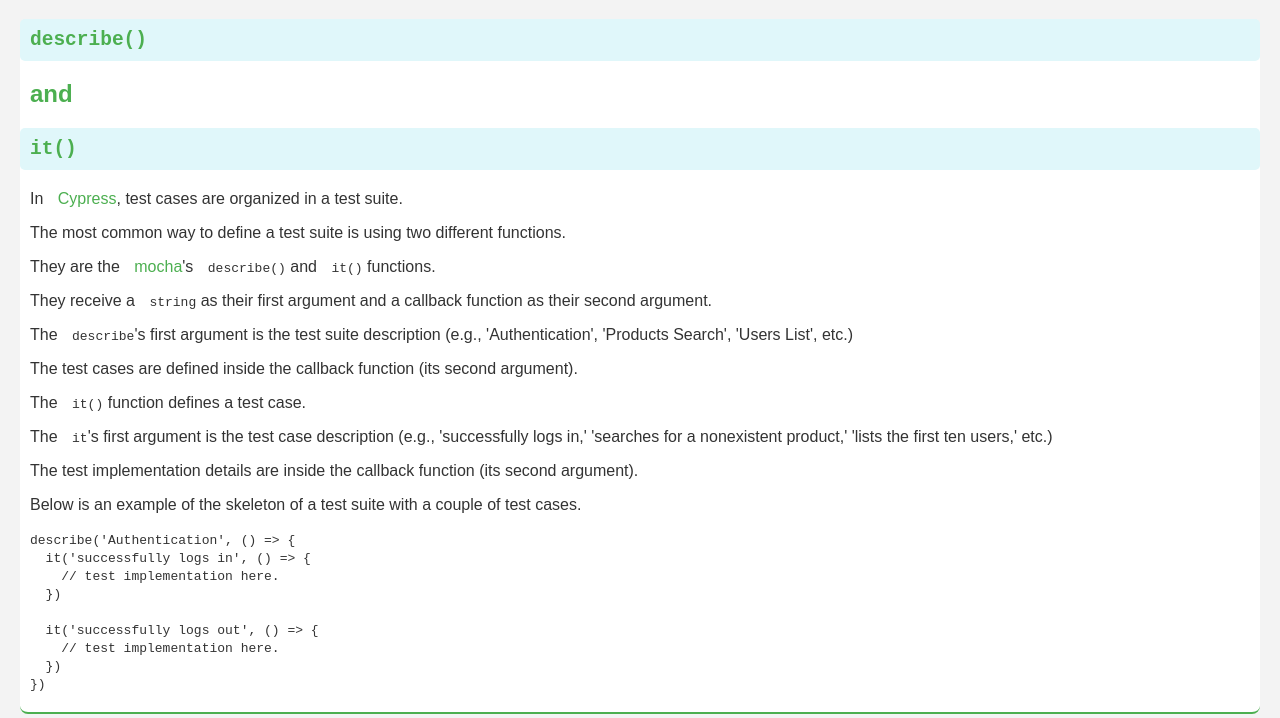
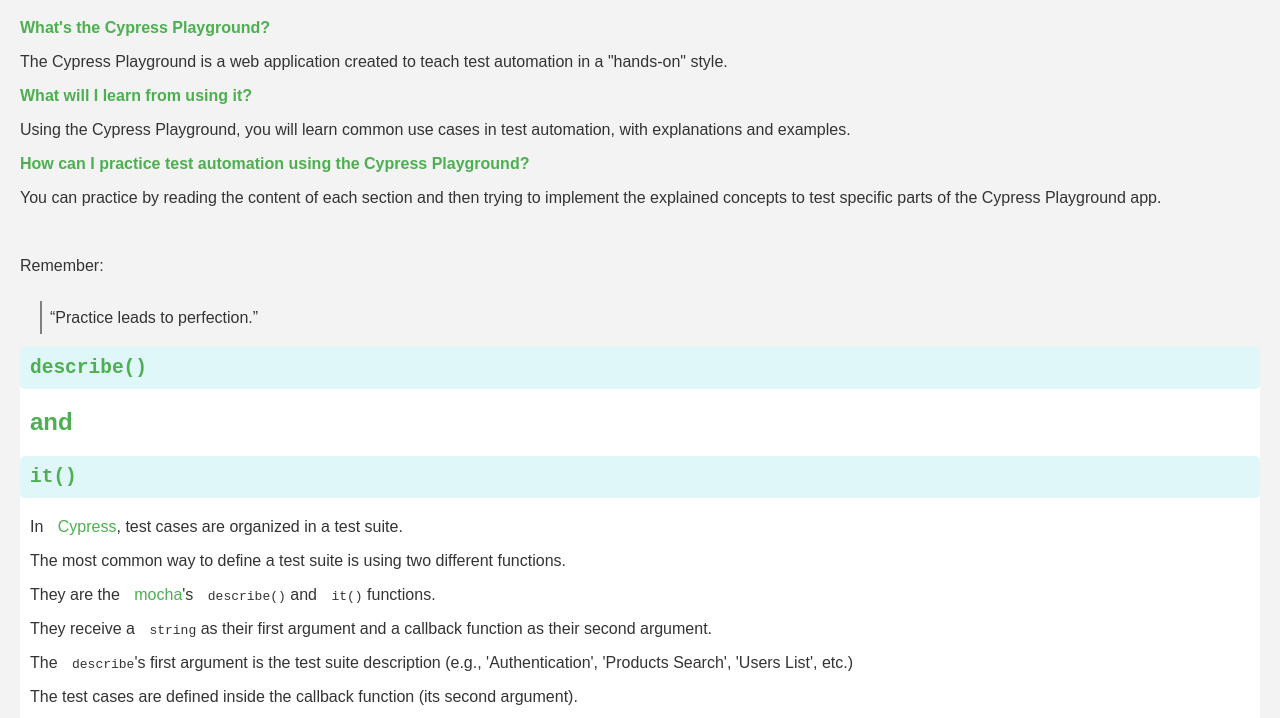
Before and after one commit to wlsf82/cypress-playground, a website: page src/index.html in a window 1280 px wide. Shown: the part 82-800 px from the top of the page. Drawn offline with Linux system fonts and the light colour scheme.

Commit message:
Add app intro

```diff
--- a/src/index.html
+++ b/src/index.html
@@ -10,6 +10,16 @@
   <body>
     <div>
       <h1 id="title">🌲 Cypress Playground 🛝</h1>
+      <p><strong>What's the Cypress Playground?</strong></p>
+      <p>The Cypress Playground is a web application created to teach test automation in a "hands-on" style.</p>
+      <p><strong>What will I learn from using it?</strong></p>
+      <p>Using the Cypress Playground, you will learn common use cases in test automation, with explanations and examples.</p>
+      <p><strong>How can I practice test automation using the Cypress Playground?</strong></p>
+      <p>You can practice by reading the content of each section and then trying to implement the explained concepts to test specific parts of the Cypress Playground app.</p>
+      <br class="special-break-line">
+      <p>Remember:</p>
+      <br>
+      <q>Practice leads to perfection.</q>
       <div id="describe-it" class="section">
         <h2>
           <pre>describe()</pre>
--- a/src/style.css
+++ b/src/style.css
@@ -4,6 +4,12 @@
   color: #333;
   margin: 0;
   padding: 20px;
+}
+
+q {
+  border-left: 2px solid gray;
+  margin-left: 20px;
+  padding: 8px;
 }
 
 .section {
```
